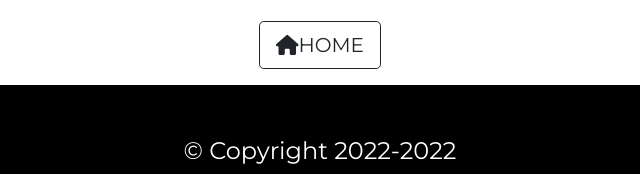
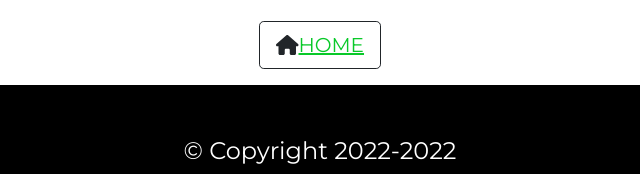
Before and after one commit to Riog09/Parcial3DigitalV, a plain HTML site: page Habilidades.html in a window 1280 px wide. Shown: the part 5385-5559 px from the top of the page, 320-960 px from the left. Drawn offline with nearby package versions, Linux system fonts and the light colour scheme.

Commit message:
Update Habilidades.html

```diff
--- a/Habilidades.html
+++ b/Habilidades.html
@@ -202,7 +202,7 @@ Ubuntu&display=swap" rel="stylesheet">
                          </p>
                         </section>
 
-                        <button type="button" class="btn btn-outline-dark btn-lg" ><i class="fa-solid fa-house"></i><a"href=https://riog09.github.io/Parcial3DigitalV/Main.html">HOME</button></a><P></P>
+                        <button type="button" class="btn btn-outline-dark btn-lg" ><i class="fa-solid fa-house"></i><a href="https://riog09.github.io/Parcial3DigitalV/Main.html">HOME</button></a><P></P>
 
                         <!--=================================PIE========================= -->
 
```
